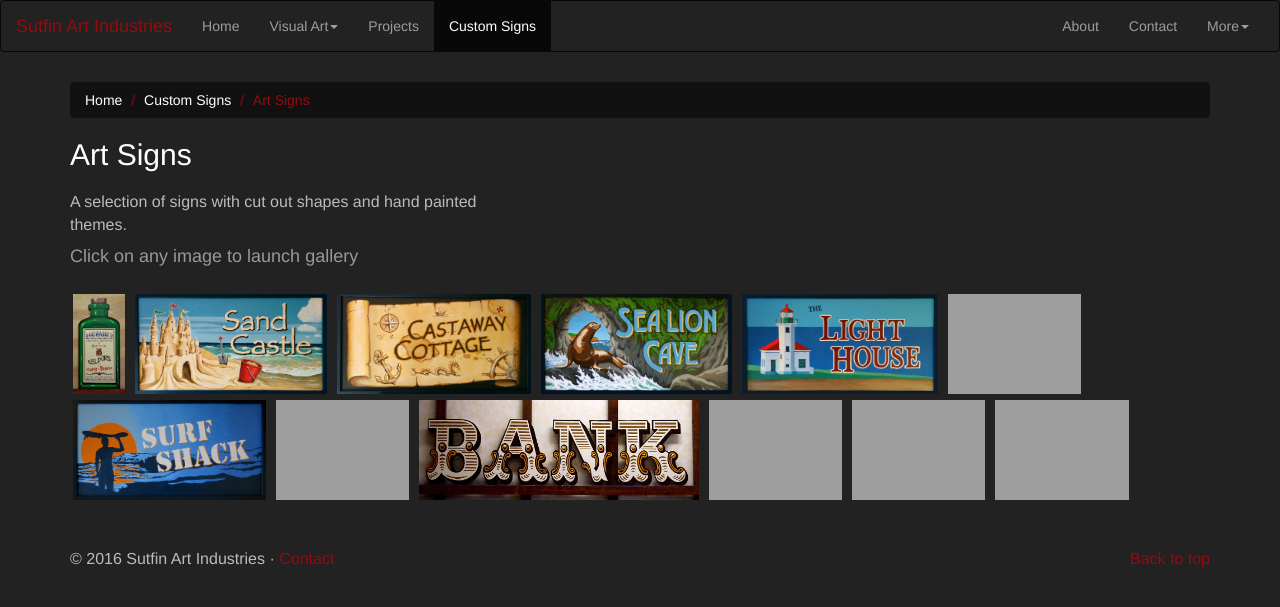
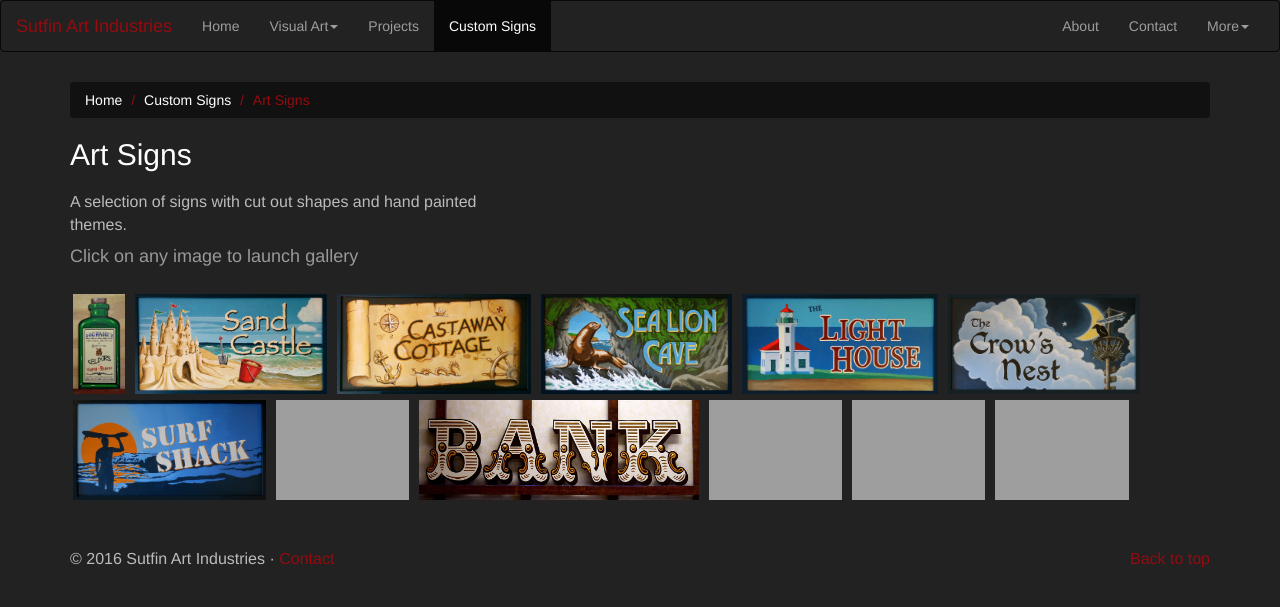
Before and after one commit to sutfinartindustries/sutfinartindustries.com, a Jekyll site: the page built from pages/art-signs.md, in a window 1280 px wide. Shown: the top 607 px of the page. Built offline with Jekyll 4.4.1, drawn with Linux system fonts in a browser that asks for light colours; nearby versions of some CDN libraries.

Commit message:
fix image source
crow's nest cottage sign

```diff
--- a/pages/art-signs.md
+++ b/pages/art-signs.md
@@ -20,7 +20,7 @@ arts:
 - image: 4.the-light-house-cottage-sign.jpg
   title: "The Light House Cottage Sign"
 
-- image: 5.crow's-nest-cottage-sign.jpg
+- image: 5.crows-nest-cottage-sign.jpg
   title: "Crow's Nest Cottage Sign"
 
 - image: 6.surf-shack-sign.jpg
```
